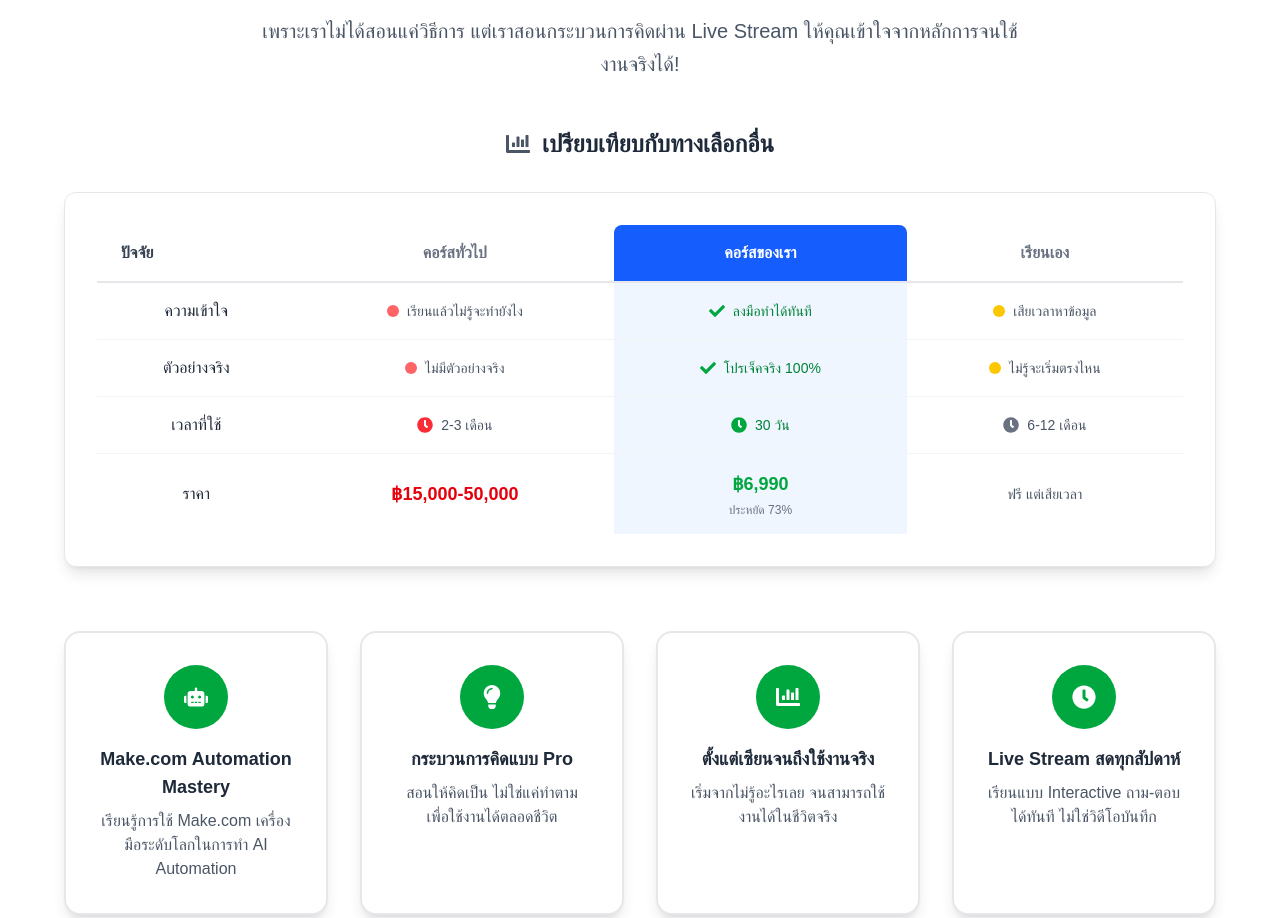
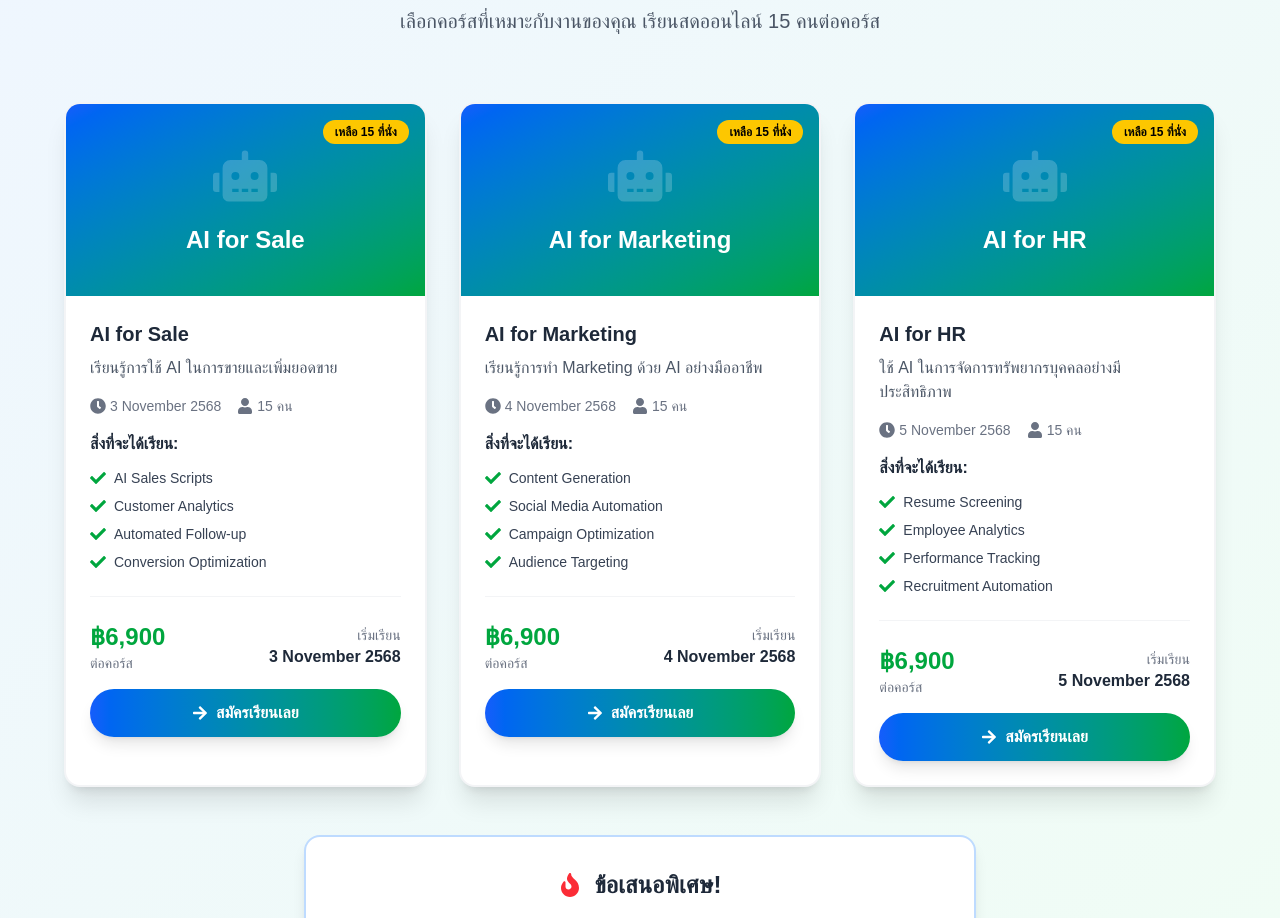
Before and after one commit to parintnk/sproutingtech-salepage, a Next.js app: page / in a window 1280 px wide. Shown: the part 1879-2797 px from the top of the page. Built offline with nearby package versions, Linux system fonts and the light colour scheme.

Commit message:
update add 3 course secssion

```diff
--- a/src/app/page.tsx
+++ b/src/app/page.tsx
@@ -71,6 +71,39 @@ export default function Home() {
   });
 
   const [studentsCount, setStudentsCount] = useState(1247);
+
+  const courses = [
+    {
+      id: 1,
+      title: "AI for Sale",
+      startDate: "3 November 2568",
+      price: 6900,
+      students: 15,
+      description: "เรียนรู้การใช้ AI ในการขายและเพิ่มยอดขาย",
+      features: ["AI Sales Scripts", "Customer Analytics", "Automated Follow-up", "Conversion Optimization"],
+      banner: "/api/placeholder/400/200"
+    },
+    {
+      id: 2,
+      title: "AI for Marketing",
+      startDate: "4 November 2568",
+      price: 6900,
+      students: 15,
+      description: "เรียนรู้การทำ Marketing ด้วย AI อย่างมืออาชีพ",
+      features: ["Content Generation", "Social Media Automation", "Campaign Optimization", "Audience Targeting"],
+      banner: "/api/placeholder/400/200"
+    },
+    {
+      id: 3,
+      title: "AI for HR",
+      startDate: "5 November 2568",
+      price: 6900,
+      students: 15,
+      description: "ใช้ AI ในการจัดการทรัพยากรบุคคลอย่างมีประสิทธิภาพ",
+      features: ["Resume Screening", "Employee Analytics", "Performance Tracking", "Recruitment Automation"],
+      banner: "/api/placeholder/400/200"
+    }
+  ];
 
   useEffect(() => {
     const timer = setInterval(() => {
@@ -157,7 +190,7 @@ export default function Home() {
                 {/* Price */}
                 <div className="text-center">
                   <div className="text-sm text-blue-200">{"จาก"} <span className="line-through">{"฿25,900"}</span></div>
-                  <div className="text-xl sm:text-2xl font-bold text-yellow-300">{"฿6,990"}</div>
+                  <div className="text-xl sm:text-2xl font-bold text-yellow-300">{"฿6,900"}</div>
                 </div>
 
                 {/* CTA Button */}
@@ -174,7 +207,7 @@ export default function Home() {
         <div className="bg-green-500 hidden md:block text-white py-1.5 px-4">
           <div className="max-w-6xl mx-auto flex items-center justify-center gap-3 text-sm font-medium">
             <FaExclamationTriangle className="w-4 h-4 text-yellow-300" />
-            <span>{"เหลือเพียง 27 ที่นั่ง | 1,200+ คนสั่งซื้อแล้ว"}</span>
+            <span>{"เหลือเพียง 15 ที่นั่ง | 880+ คนสั่งซื้อแล้ว"}</span>
             <div className="bg-yellow-400 text-green-700 px-3 py-1 rounded-full text-xs font-bold">
               {"73% OFF"}
             </div>
@@ -185,13 +218,7 @@ export default function Home() {
       {/* Hero Section */}
       <section className="bg-gradient-to-br from-gray-900 via-blue-900 to-green-900 text-white py-10 sm:py-16 md:py-20 px-4">
         <div className="max-w-6xl mx-auto text-center">
-          {/* Social Proof Badge */}
-          <div className="inline-flex items-center gap-1 sm:gap-2 bg-white/10 rounded-full px-3 sm:px-4 py-1.5 sm:py-2 mb-6 sm:mb-8 border border-white/20">
-            <FaStar className="w-3 h-3 sm:w-4 sm:h-4 text-yellow-400" />
-            <span className="text-xs sm:text-sm font-medium">{studentsCount}+ นักเรียนเรียนจบแล้ว</span>
-          </div>
-
-          <h1 className="text-2xl sm:text-3xl md:text-4xl lg:text-5xl xl:text-6xl mt-10 font-bold mb-6 sm:mb-8 leading-tight">
+          <h1 className="text-2xl sm:text-3xl md:text-4xl lg:text-5xl xl:text-6xl mt-25 font-bold mb-6 sm:mb-8 leading-tight">
             <div className="flex items-center justify-center gap-2 sm:gap-3 mb-3 sm:mb-4 flex-wrap">
               <FaRobot className="w-8 h-8 sm:w-10 sm:h-10 md:w-12 md:h-12 text-green-400" />
               <span className="text-xl sm:text-2xl md:text-3xl lg:text-4xl xl:text-5xl">{"เรียนสด Online"}</span>
@@ -291,6 +318,113 @@ export default function Home() {
               <FaPlay className="w-5 h-5" />
               {"🚀 ดูแล้วอยากเริ่มเลย - ฿6,990"}
             </CTAButton>
+          </div>
+        </div>
+      </section>
+
+      {/* Courses Section */}
+      <section className="py-20 px-4 bg-gradient-to-br from-blue-50 to-green-50">
+        <div className="max-w-6xl mx-auto">
+          <div className="text-center mb-16">
+            <div className="flex items-center justify-center gap-3 mb-6">
+              <FaRobot className="w-8 h-8 text-blue-600" />
+              <h2 className="text-4xl md:text-5xl font-bold text-gray-800">
+                {"คอร์สเรียนที่เปิดให้สมัคร"}
+              </h2>
+            </div>
+            <p className="text-xl text-gray-600 max-w-3xl mx-auto leading-relaxed">
+              {"เลือกคอร์สที่เหมาะกับงานของคุณ เรียนสดออนไลน์ 15 คนต่อคอร์ส"}
+            </p>
+          </div>
+
+          <div className="grid md:grid-cols-3 gap-8">
+            {courses.map((course, index) => (
+              <div
+                key={course.id}
+                className="bg-white rounded-2xl shadow-xl hover:shadow-2xl transition-all duration-300 overflow-hidden border-2 border-gray-100 hover:border-blue-300"
+              >
+                {/* Course Banner */}
+                <div className="relative h-48 bg-gradient-to-br from-blue-600 to-green-600 flex items-center justify-center">
+                  <div className="text-white text-center">
+                    <FaRobot className="w-16 h-16 mx-auto mb-4 opacity-20" />
+                    <h3 className="text-2xl font-bold">{course.title}</h3>
+                  </div>
+                  <div className="absolute top-4 right-4 bg-yellow-400 text-black text-xs font-bold px-3 py-1 rounded-full">
+                    {"เหลือ " + course.students + " ที่นั่ง"}
+                  </div>
+                </div>
+
+                {/* Course Content */}
+                <div className="p-6">
+                  <div className="mb-4">
+                    <h3 className="text-xl font-bold text-gray-800 mb-2">{course.title}</h3>
+                    <p className="text-gray-600 mb-4">{course.description}</p>
+
+                    <div className="flex items-center gap-4 text-sm text-gray-500 mb-4">
+                      <div className="flex items-center gap-1">
+                        <FaClock className="w-4 h-4" />
+                        <span>{course.startDate}</span>
+                      </div>
+                      <div className="flex items-center gap-1">
+                        <FaUser className="w-4 h-4" />
+                        <span>{course.students} คน</span>
+                      </div>
+                    </div>
+
+                    {/* Course Features */}
+                    <div className="mb-6">
+                      <h4 className="font-semibold text-gray-800 mb-3">{"สิ่งที่จะได้เรียน:"}</h4>
+                      <div className="space-y-2">
+                        {course.features.map((feature, featureIndex) => (
+                          <div key={featureIndex} className="flex items-center gap-2">
+                            <FaCheck className="w-4 h-4 text-green-600 flex-shrink-0" />
+                            <span className="text-sm text-gray-700">{feature}</span>
+                          </div>
+                        ))}
+                      </div>
+                    </div>
+                  </div>
+
+                  {/* Price and CTA */}
+                  <div className="border-t border-gray-100 pt-6">
+                    <div className="flex items-center justify-between mb-4">
+                      <div>
+                        <div className="text-2xl font-bold text-green-600">
+                          {"฿" + course.price.toLocaleString()}
+                        </div>
+                        <div className="text-sm text-gray-500">{"ต่อคอร์ส"}</div>
+                      </div>
+                      <div className="text-right">
+                        <div className="text-sm text-gray-500">{"เริ่มเรียน"}</div>
+                        <div className="font-semibold text-gray-800">{course.startDate}</div>
+                      </div>
+                    </div>
+
+                    <button className="w-full bg-gradient-to-r from-blue-600 to-green-600 hover:from-blue-700 hover:to-green-700 text-white font-bold py-3 px-6 rounded-full transition-all duration-300 shadow-lg hover:shadow-xl flex items-center justify-center gap-2">
+                      <FaArrowRight className="w-4 h-4" />
+                      <span>{"สมัครเรียนเลย"}</span>
+                    </button>
+                  </div>
+                </div>
+              </div>
+            ))}
+          </div>
+
+          {/* Call to Action */}
+          <div className="text-center mt-12">
+            <div className="bg-white rounded-2xl p-8 shadow-lg border-2 border-blue-200 max-w-2xl mx-auto">
+              <div className="flex items-center justify-center gap-3 mb-4">
+                <FaFire className="w-6 h-6 text-red-500" />
+                <h3 className="text-2xl font-bold text-gray-800">{"ข้อเสนอพิเศษ!"}</h3>
+              </div>
+              <p className="text-gray-600 mb-6">
+                {"สมัคร 2 คอร์ส ลด 10% | สมัคร 3 คอร์ส ลด 15%"}
+              </p>
+              <button className="bg-green-600 hover:bg-green-700 text-white font-bold py-4 px-8 rounded-full text-lg transition-all duration-300 shadow-lg hover:shadow-xl flex items-center justify-center gap-2 mx-auto">
+                <HiSparkles className="w-5 h-5" />
+                <span>{"สมัครหลายคอร์สพร้อมกัน"}</span>
+              </button>
+            </div>
           </div>
         </div>
       </section>
```
